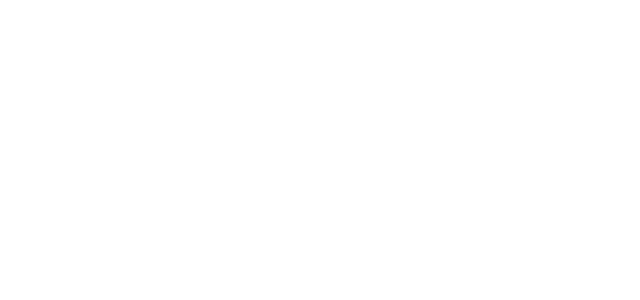
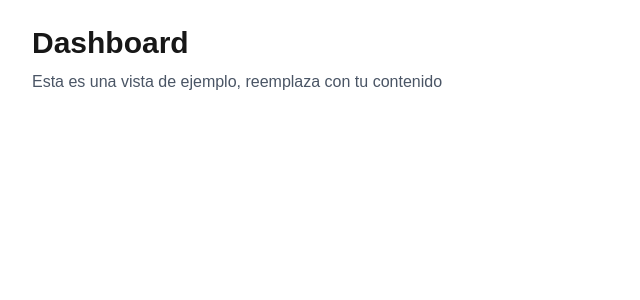
Before and after one commit to nicolasaddamo1/StartUp, a Next.js app in the folder frontend/: page /dashboard in a window 1280 px wide. Shown: the top 300 px of the page, without its empty margins (0-640 px from the left). Built offline with nearby package versions, Linux system fonts and the light colour scheme.

Commit message:
feat: added dashboard

```diff
--- a/frontend/app/dashboard/page.tsx
+++ b/frontend/app/dashboard/page.tsx
@@ -1,4 +1,13 @@
 // Tablero con estadísticas
-export default function Dashboard(){
-
+export default function Dashboard() {
+    return (
+        <div className="max-w-7xl mx-auto py-6 px-4 sm:px-6 lg:px-8">
+            <h1 className="text-3xl font-bold leading-tight mt-0 mb-2">
+                Dashboard
+            </h1>
+            <p className="text-gray-600 text-md">
+                Esta es una vista de ejemplo, reemplaza con tu contenido
+            </p>
+        </div>
+    );
 }
```
